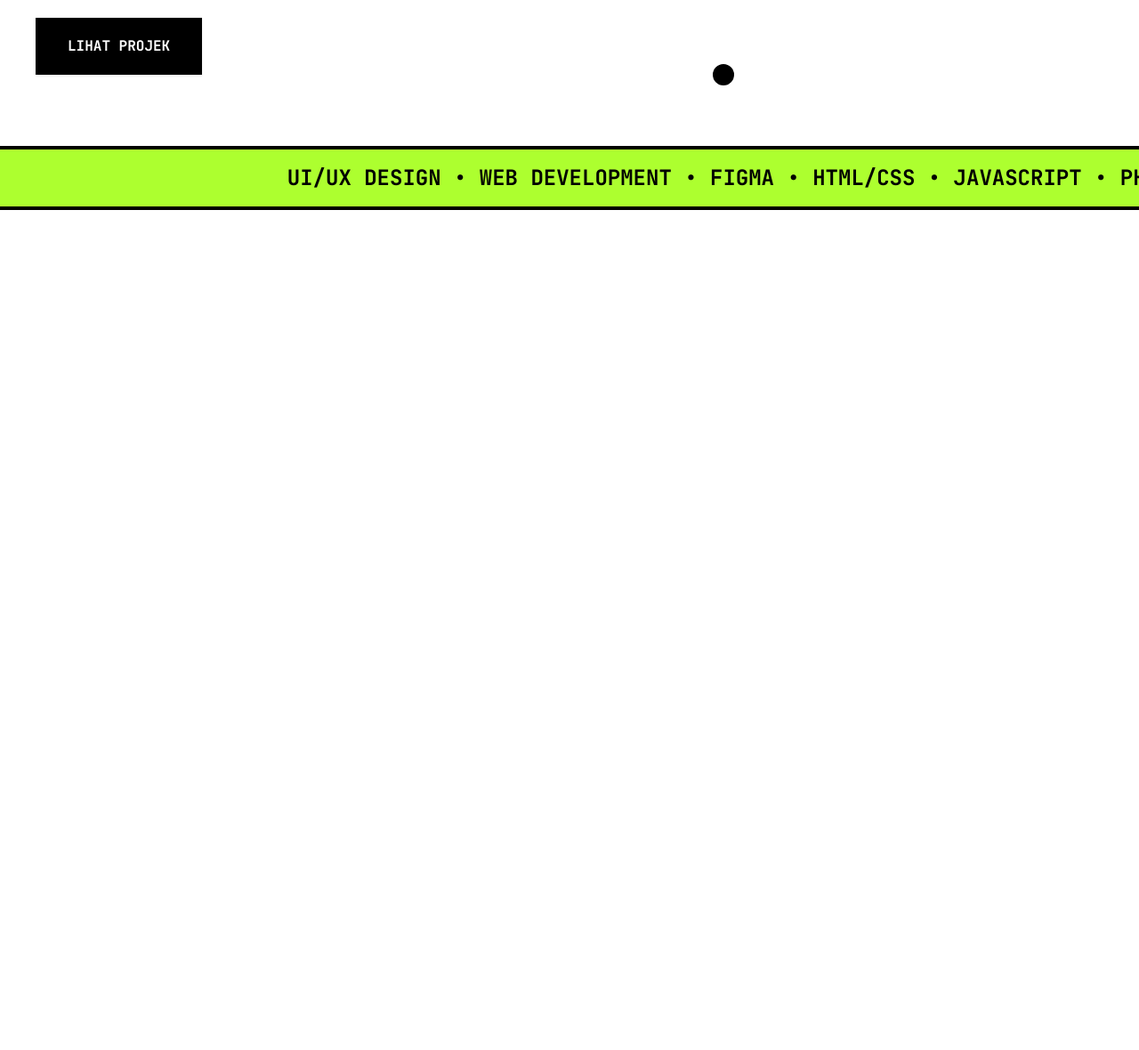
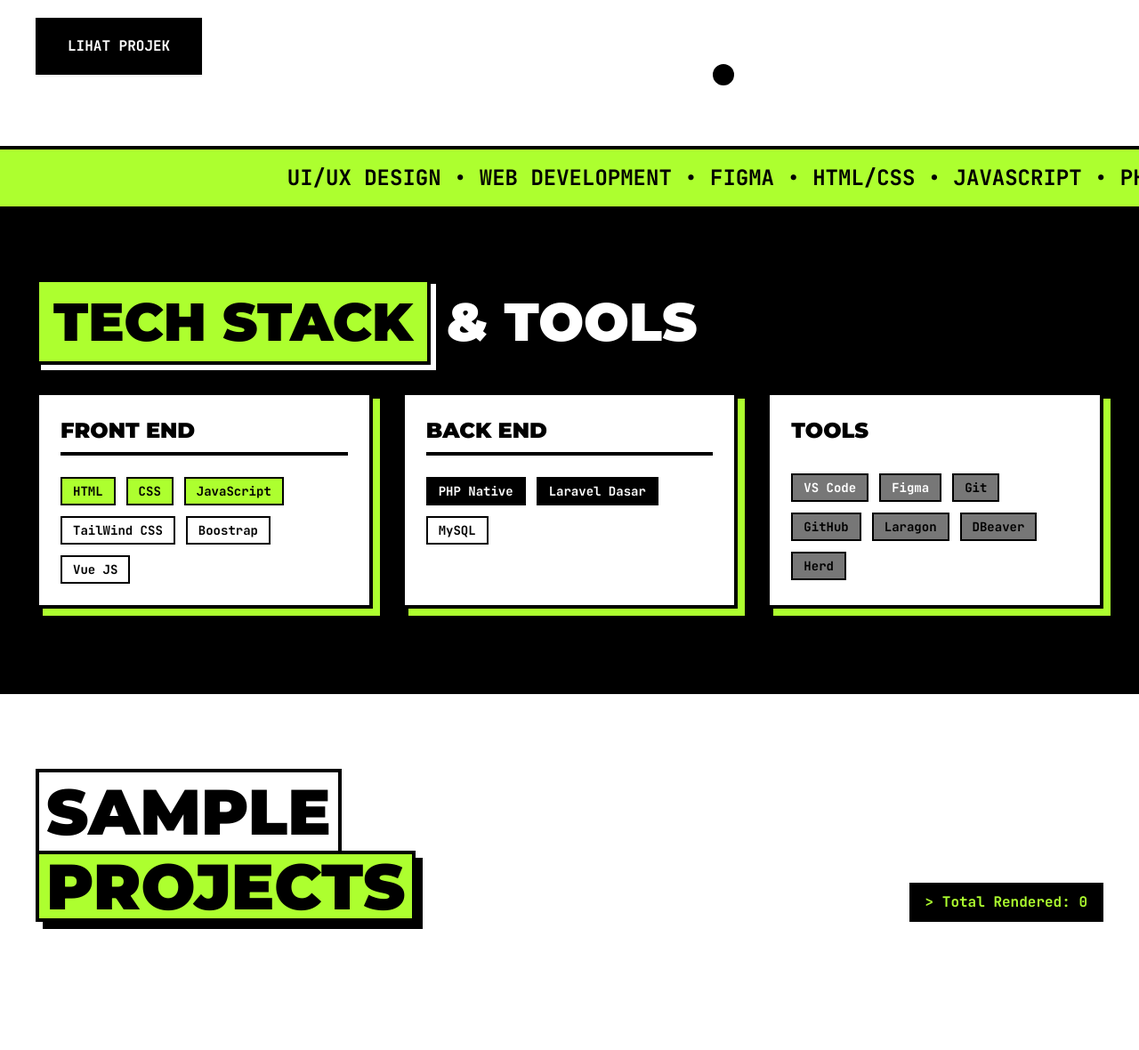
Before and after one commit to kevindexxx/portofolio-kevin, a plain HTML site: page index.html in a window 1280 px wide. Shown: the part 704-1884 px from the top of the page at 89% size. Before the commit the page ends 940 px from the top, so only its background shows below. Drawn offline with nearby package versions, Linux system fonts and the light colour scheme.

Commit message:
(+) Halaman tech stach dan Sample project

```diff
--- a/index.html
+++ b/index.html
@@ -144,5 +144,71 @@
             UI/UX DESIGN • WEB DEVELOPMENT • FIGMA • HTML/CSS • JAVASCRIPT • PHP • LARAVEL • MYSQL •
         </div>
     </div>
+
+    <!-- Skills -->
+     <section id="skills" class="py-24 px-4 md:px-10 bg-primary border-u-4 border-primary relative text-tertiary">
+        <div class="max-w-7xl mx-auto">
+            <h2 class="reveal-target text-4xl md:text-6xl font-sans font-black uppercase mb-12 items-center gap-4">
+                <span class="bg-secondary text-primary px-4 py-2 border-4 border-primary shadow-[6px_6px_0px_0px_#FFFFFF]"> Tech Stack</span>
+                <span class="hidden md:inline"> & Tools</span>
+            </h2>
+
+            <!-- Card Front End -->
+            <div class="grid grid-cols-1 md:grid-cols-3 gap-8">
+                <div class="reveal-target bg-tertiary border-4 border-primary p-6 shadow-[8px_8px_0px_0px_#ADFF2F] text-primary hover:-translate-y-2 hover:shadow-[12px_12px_0px_0px_#ADFF2F] transition-all interactive-el" style="transition-delay: 100ms;">
+                    <h3 class="font-sans font-black text-2xl uppercase mb-6 border-b-4 border-primary pb-2"> Front End </h3>
+                    <div class="flex flex-wrap gap-3 font-mono font-bold text-sm">
+                        <span class="border-2 border-primary bg-secondary px-3 py-1">HTML</span>
+                        <span class="border-2 border-primary bg-secondary px-3 py-1">CSS</span>
+                        <span class="border-2 border-primary bg-secondary px-3 py-1">JavaScript</span>
+                        <span class="border-2 border-primary bg-tertiary px-3 py-1">TailWind CSS</span>
+                        <span class="border-2 border-primary bg-tertiary px-3 py-1">Boostrap</span>
+                        <span class="border-2 border-primary bg-tertiary px-3 py-1">Vue JS</span>
+                    </div>
+                </div>
+
+            <!-- Card Backend -->
+                <div class="reveal-target bg-tertiary border-4 border-primary p-6 shadow-[8px_8px_0px_0px_#ADFF2F] text-primary hover:-translate-y-2 hover:shadow-[12px_12px_0px_0px_#ADFF2F] transition-all interactive-el" style="transition-delay: 100ms;">
+                    <h3 class="font-sans font-black text-2xl uppercase mb-6 border-b-4 border-primary pb-2">Back End</h3>
+                    <div class="flex flex-wrap gap-3 font-mono font-bold text-sm">
+                        <span class="border-2 border-primary bg-primary text-tertiary px-3 py-1">PHP Native</span>
+                        <span class="border-2 border-primary bg-primary text-tertiary px-3 py-1">Laravel Dasar</span>
+                        <span class="border-2 border-primary bg-tertiary px-3 py-1">MySQL</span>
+                    </div>
+                </div>
+
+            <!-- Card Tools -->
+                <div class="reveal-target bg-tertiary border-4 border-primary p-6 shadow-[8px_8px_0px_0px_#ADFF2F] text-primary hover:-translate-y-2 hover:shadow-[12px_12px_0px_0px_#ADFF2F] transition-all interactive-el" style="transition-delay: 100ms;">
+                    <h3 class="font-sans font-black text-2xl uppercase mb-6 border-6 border-primary pb-2">Tools</h3>
+                    <div class="flex flex-wrap gap-3 font-mono font-bold text-sm">
+                        <span class="border-2 border-primary bg-neutral text-tertiary px-3 py-1">VS Code</span>
+                        <span class="border-2 border-primary bg-neutral text-tertiary px-3 py-1">Figma</span>
+                        <span class="border-2 border-primary bg-neutral px-3 py-1">Git</span>
+                        <span class="border-2 border-primary bg-neutral px-3 py-1">GitHub</span>
+                        <span class="border-2 border-primary bg-neutral px-3 py-1">Laragon</span>
+                        <span class="border-2 border-primary bg-neutral px-3 py-1">DBeaver</span>
+                        <span class="border-2 border-primary bg-neutral px-3 py-1">Herd</span>
+                    </div>
+                </div>
+            </div>
+        </div>
+     </section>
+
+    <!-- Project -->
+    <section id="projects" class="py-24 md:px-10 bg-[url]">
+        <div class="max-w-7xl mx-auto">
+            <div class="flex flex-col md:flex-row md:items-end justify-between mb-12 gap-6 reveal-targer">
+                <h2 class="text-5xl md:text-7xl font-sans font-black uppercase text-primary">
+                    <span class="bg-tertiary px-2 border-4 border-primary">Sample</span><br>
+                    <span class="bg-secondary px-2 border-4 border-primary shadow-brutal inline-block mt-2">Projects</span>
+                </h2>
+                <div class="font-mono font-bold bg-primary text-secondary px-4 py-2 border-2 border-primary">
+                    > Total Rendered: <span id="project-count">0</span>
+                </div>
+            </div>
+
+            <div id="dynamic-projects-container" class="grid grid-cols-1 lg:grid-cols-2 gap-12"></div>
+        </div>
+    </section>
 </body>
 </html>
--- a/style.css
+++ b/style.css
@@ -2,6 +2,7 @@ body {
     background-color: #FFFFFF;
     color: #000000;
     overflow-x: hidden;
+    /* overflow-y: scroll; */
 }
 
 .marquee-container{
```
